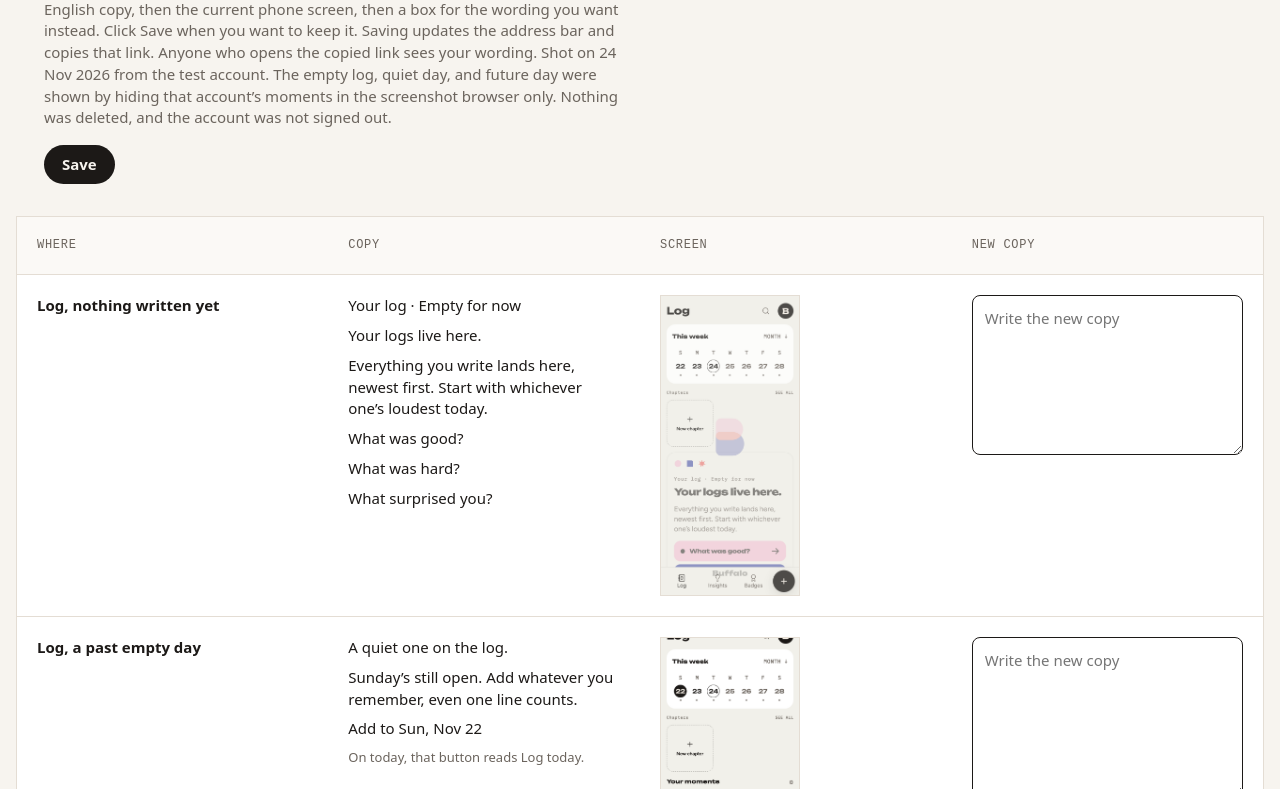
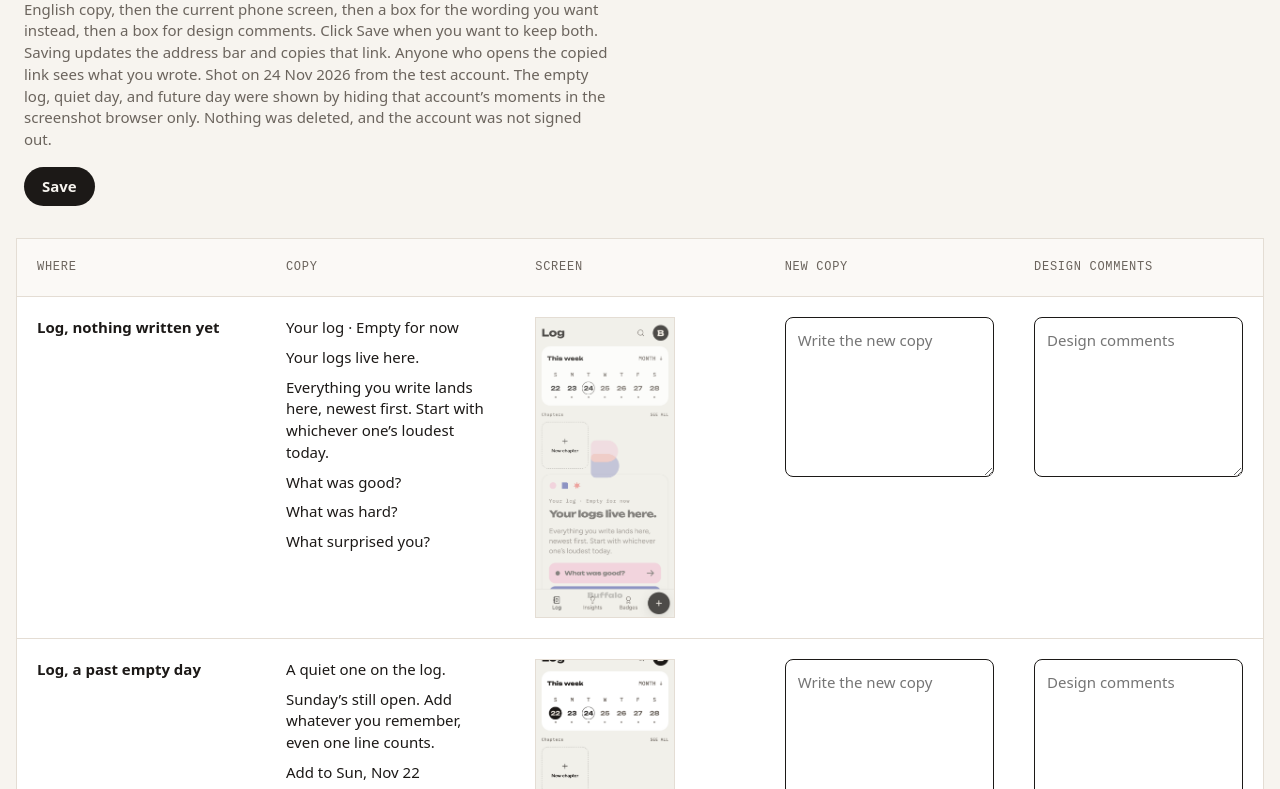
Before and after one commit to fabiolapuerta-krypton/buffalo-empty-states, a plain HTML site: page index.html in a window 1280 px wide. Shown: the part 90-879 px from the top of the page. Drawn offline with Linux system fonts and the light colour scheme.

Commit message:
Add a column for design comments beside the new copy.
Co-authored-by: Cursor <cursoragent@cursor.com>

```diff
--- a/index.html
+++ b/index.html
@@ -22,7 +22,7 @@
     line-height: 1.45;
   }
   header {
-    max-width: 1240px;
+    max-width: 1440px;
     margin: 0 auto;
     padding: 40px 24px 8px;
   }
@@ -61,7 +61,7 @@
   }
   table {
     width: calc(100% - 32px);
-    max-width: 1280px;
+    max-width: 1440px;
     margin: 24px auto 64px;
     border-collapse: collapse;
     table-layout: fixed;
@@ -84,7 +84,7 @@
     background: #fbf9f6;
   }
   td.where {
-    width: 16%;
+    width: 14%;
     font-family: system-ui, sans-serif;
     font-weight: 650;
     font-size: 15px;
@@ -92,7 +92,7 @@
   td.copy {
     font-family: system-ui, sans-serif;
     font-size: 15px;
-    width: 28%;
+    width: 22%;
   }
   td.copy p { margin: 0 0 8px; }
   td.copy p:last-child { margin: 0; }
@@ -109,7 +109,7 @@
     border: 1px solid var(--line);
     background: var(--paper);
   }
-  td.edit { width: 28%; }
+  td.edit, td.design { width: 22%; }
   textarea {
     display: block;
     width: 100%;
@@ -145,7 +145,7 @@
 <body>
 <header>
   <h1>Buffalo empty states</h1>
-  <p>English copy, then the current phone screen, then a box for the wording you want instead. Click Save when you want to keep it. Saving updates the address bar and copies that link. Anyone who opens the copied link sees your wording. Shot on 24 Nov 2026 from the test account. The empty log, quiet day, and future day were shown by hiding that account’s moments in the screenshot browser only. Nothing was deleted, and the account was not signed out.</p>
+  <p>English copy, then the current phone screen, then a box for the wording you want instead, then a box for design comments. Click Save when you want to keep both. Saving updates the address bar and copies that link. Anyone who opens the copied link sees what you wrote. Shot on 24 Nov 2026 from the test account. The empty log, quiet day, and future day were shown by hiding that account’s moments in the screenshot browser only. Nothing was deleted, and the account was not signed out.</p>
   <p class="save-row"><button id="save" type="button">Save</button><span id="save-status"></span></p>
 </header>
 <table>
@@ -156,6 +156,7 @@
       <th>Copy</th>
       <th>Screen</th>
       <th>New copy</th>
+      <th>Design comments</th>
     </tr>
   </thead>
   <tbody>
@@ -171,6 +172,7 @@
       </td>
       <td class="shot"><img src="shots/empty-log.png" alt="Empty log card under the week calendar"></td>
       <td class="edit"><textarea data-key="empty-log" aria-label="New copy" placeholder="Write the new copy"></textarea></td>
+      <td class="design"><textarea data-key="design-empty-log" aria-label="Design comments" placeholder="Design comments"></textarea></td>
     </tr>
     <tr>
       <td class="where">Log, a past empty day</td>
@@ -182,18 +184,21 @@
       </td>
       <td class="shot"><img src="shots/quiet-day.png" alt="Quiet day card for Sunday, November 22"></td>
       <td class="edit"><textarea data-key="quiet-day" aria-label="New copy" placeholder="Write the new copy"></textarea></td>
+      <td class="design"><textarea data-key="design-quiet-day" aria-label="Design comments" placeholder="Design comments"></textarea></td>
     </tr>
     <tr>
       <td class="where">Log, a future day</td>
       <td class="copy"><p>Nothing here yet.</p></td>
       <td class="shot"><img src="shots/future-day.png" alt="Thursday, November 26 with nothing here yet"></td>
       <td class="edit"><textarea data-key="future-day" aria-label="New copy" placeholder="Write the new copy"></textarea></td>
+      <td class="design"><textarea data-key="design-future-day" aria-label="Design comments" placeholder="Design comments"></textarea></td>
     </tr>
     <tr>
       <td class="where">Search</td>
       <td class="copy"><p>No loaded moments mention “zzzz-no-moment”.</p></td>
       <td class="shot"><img src="shots/search.png" alt="Search with no matching moments"></td>
       <td class="edit"><textarea data-key="search" aria-label="New copy" placeholder="Write the new copy"></textarea></td>
+      <td class="design"><textarea data-key="design-search" aria-label="Design comments" placeholder="Design comments"></textarea></td>
     </tr>
     <tr>
       <td class="where">Search, one category</td>
@@ -203,6 +208,7 @@
       </td>
       <td class="shot"><img src="shots/search-filter.png" alt="Highlights filter with no matching moments"></td>
       <td class="edit"><textarea data-key="search-filter" aria-label="New copy" placeholder="Write the new copy"></textarea></td>
+      <td class="design"><textarea data-key="design-search-filter" aria-label="Design comments" placeholder="Design comments"></textarea></td>
     </tr>
     <tr>
       <td class="where">Insights</td>
@@ -214,6 +220,7 @@
       </td>
       <td class="shot"><img src="shots/insights.png" alt="Insights waiting card"></td>
       <td class="edit"><textarea data-key="insights" aria-label="New copy" placeholder="Write the new copy"></textarea></td>
+      <td class="design"><textarea data-key="design-insights" aria-label="Design comments" placeholder="Design comments"></textarea></td>
     </tr>
     <tr>
       <td class="where">Saved insights</td>
@@ -223,6 +230,7 @@
       </td>
       <td class="shot"><img src="shots/saved.png" alt="Saved insights empty page"></td>
       <td class="edit"><textarea data-key="saved" aria-label="New copy" placeholder="Write the new copy"></textarea></td>
+      <td class="design"><textarea data-key="design-saved" aria-label="Design comments" placeholder="Design comments"></textarea></td>
     </tr>
     <tr>
       <td class="where">Badges</td>
@@ -236,6 +244,7 @@
       </td>
       <td class="shot"><img src="shots/badges.png" alt="Badges, with Night Owl still unearned"></td>
       <td class="edit"><textarea data-key="badges" aria-label="New copy" placeholder="Write the new copy"></textarea></td>
+      <td class="design"><textarea data-key="design-badges" aria-label="Design comments" placeholder="Design comments"></textarea></td>
     </tr>
     <tr>
       <td class="where">Profile</td>
@@ -247,6 +256,7 @@
       </td>
       <td class="shot"><img src="shots/profile.png" alt="Profile before 20 logs"></td>
       <td class="edit"><textarea data-key="profile" aria-label="New copy" placeholder="Write the new copy"></textarea></td>
+      <td class="design"><textarea data-key="design-profile" aria-label="Design comments" placeholder="Design comments"></textarea></td>
     </tr>
     <tr>
       <td class="where">Chapters</td>
@@ -255,12 +265,14 @@
       </td>
       <td class="shot"><img src="shots/chapters.png" alt="Chapters screen with only the New chapter tile"></td>
       <td class="edit"><textarea data-key="chapters" aria-label="New copy" placeholder="Write the new copy"></textarea></td>
+      <td class="design"><textarea data-key="design-chapters" aria-label="Design comments" placeholder="Design comments"></textarea></td>
     </tr>
     <tr>
       <td class="where">Language search</td>
       <td class="copy"><p>No languages match 'zzzz'</p></td>
       <td class="shot"><img src="shots/language.png" alt="Language search with no matches"></td>
       <td class="edit"><textarea data-key="language" aria-label="New copy" placeholder="Write the new copy"></textarea></td>
+      <td class="design"><textarea data-key="design-language" aria-label="Design comments" placeholder="Design comments"></textarea></td>
     </tr>
     <tr>
       <td class="where">Log, filtered day</td>
@@ -270,6 +282,7 @@
       </td>
       <td class="missing">No screenshot</td>
       <td class="edit"><textarea data-key="filtered-day" aria-label="New copy" placeholder="Write the new copy"></textarea></td>
+      <td class="design"><textarea data-key="design-filtered-day" aria-label="Design comments" placeholder="Design comments"></textarea></td>
     </tr>
     <tr>
       <td class="where">Log, filtered list</td>
@@ -279,12 +292,14 @@
       </td>
       <td class="missing">No screenshot</td>
       <td class="edit"><textarea data-key="filtered-list" aria-label="New copy" placeholder="Write the new copy"></textarea></td>
+      <td class="design"><textarea data-key="design-filtered-list" aria-label="Design comments" placeholder="Design comments"></textarea></td>
     </tr>
     <tr>
       <td class="where">Hold an empty day</td>
       <td class="copy"><p>Nothing yet</p></td>
       <td class="missing">No screenshot</td>
       <td class="edit"><textarea data-key="hold" aria-label="New copy" placeholder="Write the new copy"></textarea></td>
+      <td class="design"><textarea data-key="design-hold" aria-label="Design comments" placeholder="Design comments"></textarea></td>
     </tr>
     <tr>
       <td class="where">Symbol picker</td>
@@ -294,6 +309,7 @@
       </td>
       <td class="missing">No screenshot</td>
       <td class="edit"><textarea data-key="symbol" aria-label="New copy" placeholder="Write the new copy"></textarea></td>
+      <td class="design"><textarea data-key="design-symbol" aria-label="Design comments" placeholder="Design comments"></textarea></td>
     </tr>
     <tr>
       <td class="where">Place search</td>
@@ -303,6 +319,7 @@
       </td>
       <td class="missing">No screenshot</td>
       <td class="edit"><textarea data-key="place" aria-label="New copy" placeholder="Write the new copy"></textarea></td>
+      <td class="design"><textarea data-key="design-place" aria-label="Design comments" placeholder="Design comments"></textarea></td>
     </tr>
   </tbody>
 </table>
```
